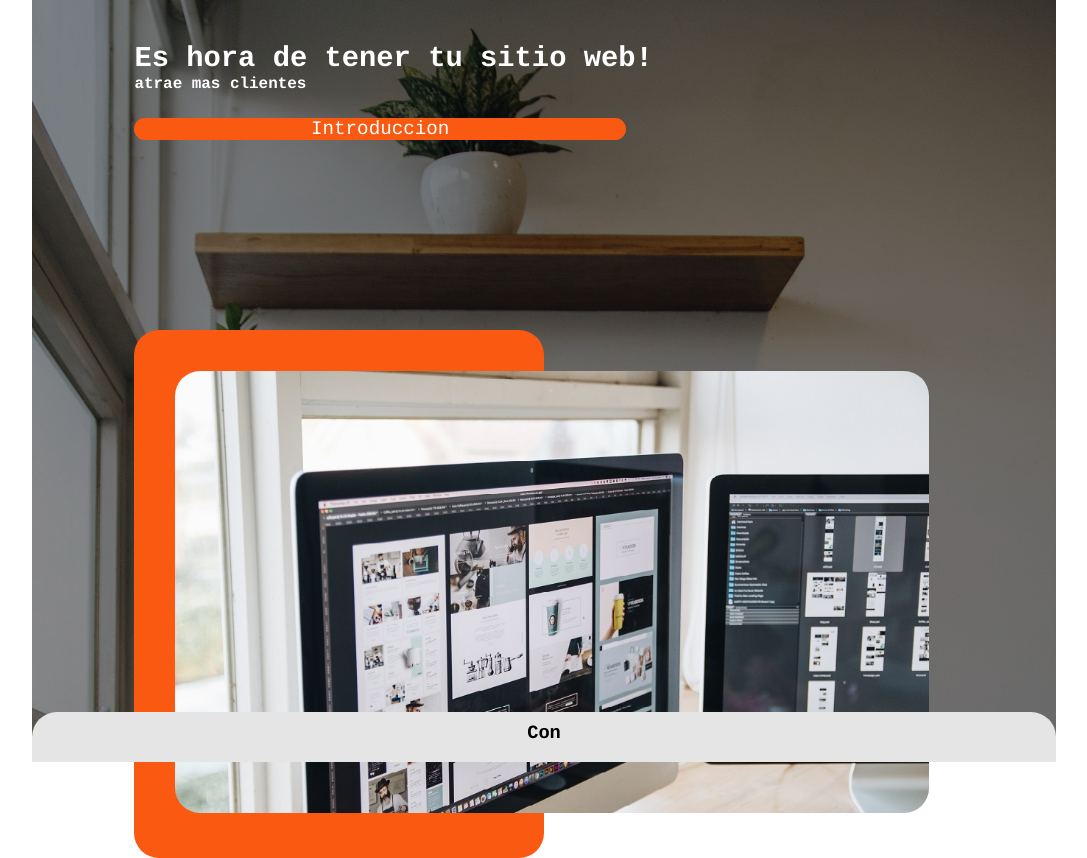
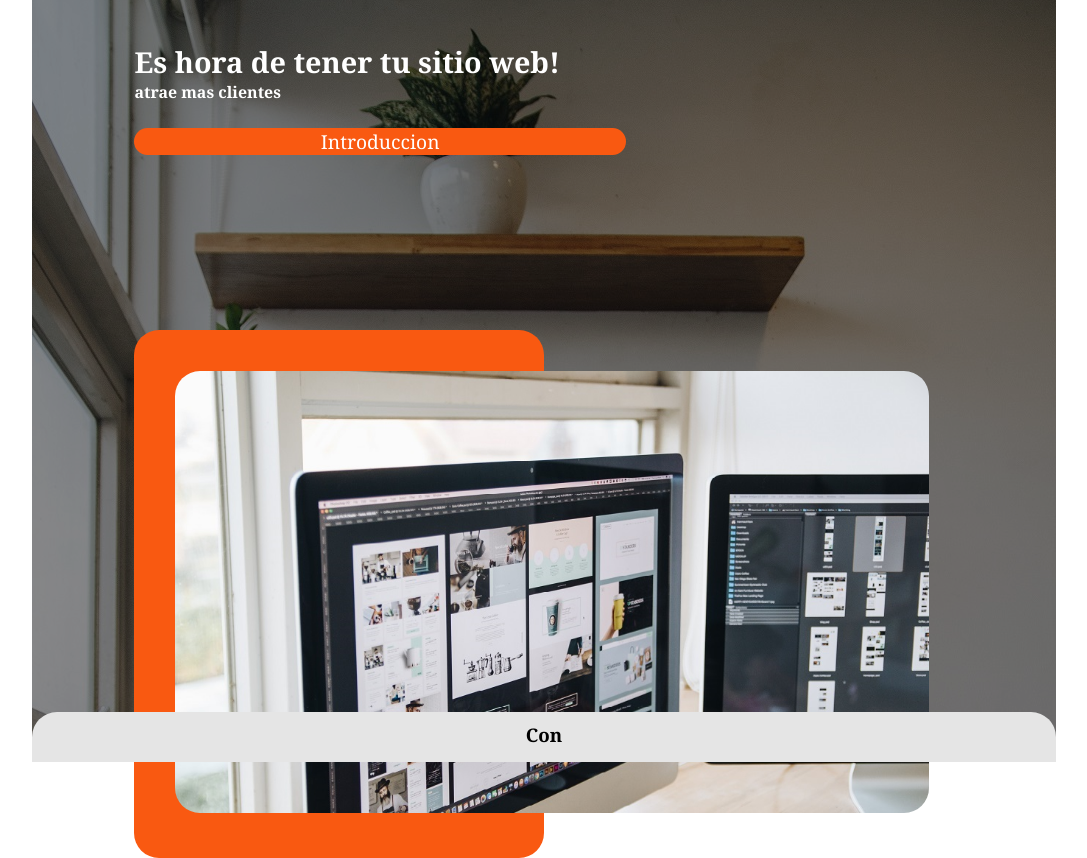
Before and after one commit to AiAxGit/AiAxGit.github.io, a plain HTML site: page index.html in a window 1280 px wide. Shown: the part 38-896 px from the top of the page, without its empty margins (96-1183 px from the left). Drawn offline with Linux system fonts and the light colour scheme.

Commit message:
Update css.css

```diff
--- a/css.css
+++ b/css.css
@@ -1,5 +1,5 @@
 /*limpiar cascada*/
-html, body{font-family: Courier, Cambria, Helvetica; width:100%; height:100%;}
+html, body{font-family: Cambria, Helvetica; width:100%; height:100%;}
 *{margin:0; padding:0; border:0;}
 @media(min-width:1024px){html{width:100%; display:grid; place-items:center;} body{width:1024px;}}
 /*Libreria (uso por class)       */
```
